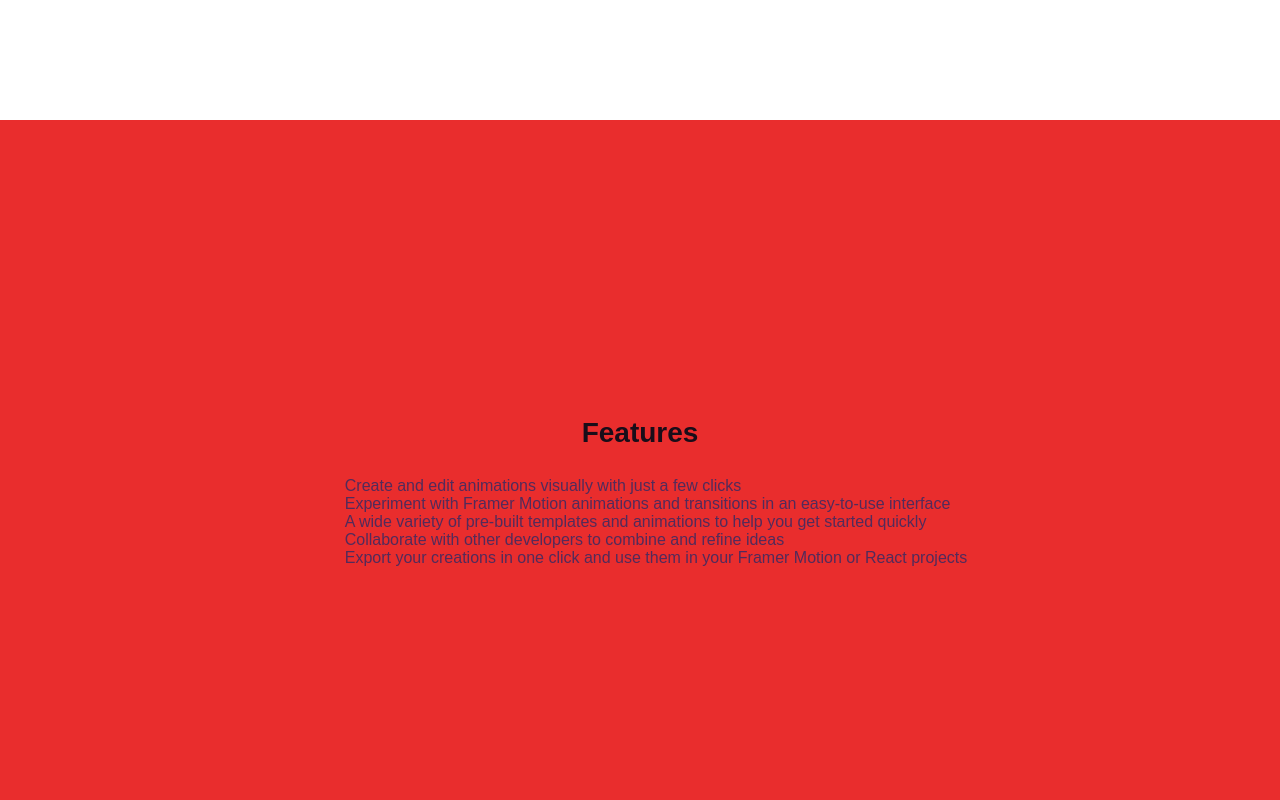
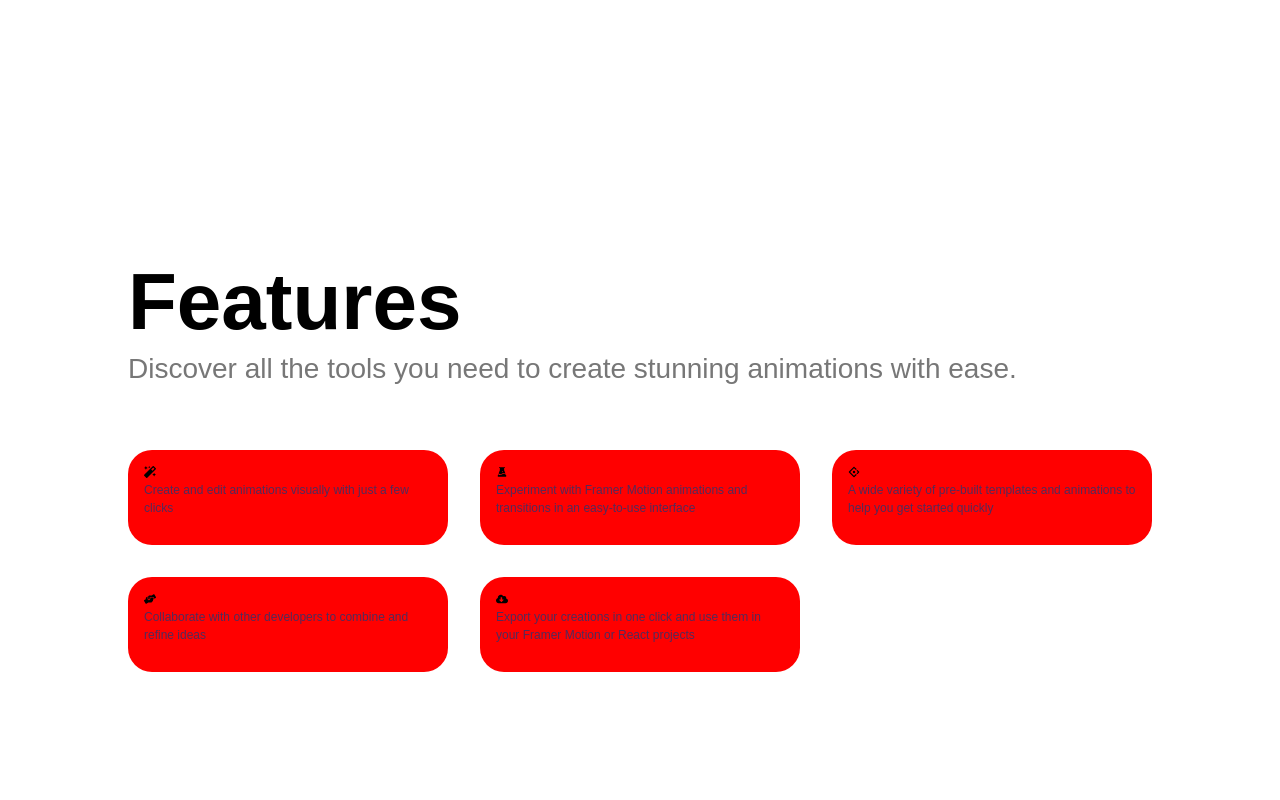
Before and after one commit to zenith-noble01/MotionGround, a React (Vite) app in the folder client/: page / in a window 1280 px wide. Shown: the part 680-1480 px from the top of the page. Built offline with nearby package versions, Linux system fonts and the light colour scheme; a web font is replaced by a local one.

Commit message:
started the features.jsx

```diff
--- a/client/src/components/Features.jsx
+++ b/client/src/components/Features.jsx
@@ -1,22 +1,53 @@
+import { useInView } from "react-intersection-observer";
+import { features } from "../constants";
+import "../styles/features.scss";
+import { motion, useAnimation } from "framer-motion";
+import { useEffect } from "react";
+import { textVariant } from "../utils/motion";
+import { fadeIn } from "../utils/motion";
+
 const Features = () => {
+  const { ref, inView } = useInView();
+  const control = useAnimation();
+
+  useEffect(() => {
+    if (inView) {
+      control.start("show");
+    } else {
+      control.start("hidden");
+    }
+  }, [inView, control]);
+
   return (
-    <section id="features">
-      <h2>Features</h2>
+    <section id="features" className="landing__features">
+      <motion.div
+        variants={textVariant(0)}
+        ref={ref}
+        initial="hidden"
+        animate={control}
+        className="text__features"
+      >
+        <h2>Features</h2>
+        <p>
+          Discover all the tools you need to create stunning animations with
+          ease.
+        </p>
+      </motion.div>
       <ul>
-        <li>Create and edit animations visually with just a few clicks</li>
-        <li>
-          Experiment with Framer Motion animations and transitions in an
-          easy-to-use interface
-        </li>
-        <li>
-          A wide variety of pre-built templates and animations to help you get
-          started quickly
-        </li>
-        <li>Collaborate with other developers to combine and refine ideas</li>
-        <li>
-          Export your creations in one click and use them in your Framer Motion
-          or React projects
-        </li>
+        {features.map((feature, index) => (
+          <motion.div
+            ref={ref}
+            variants={fadeIn("right", "tween", index * 0.1, 0.3)}
+            className="feature"
+            initial="hidden"
+            animate={control}
+          >
+            <div className="div">
+              <feature.icon />
+            </div>
+            <p> {feature.text}</p>
+          </motion.div>
+        ))}
       </ul>
     </section>
   );
--- a/client/src/constants/index.js
+++ b/client/src/constants/index.js
@@ -1,4 +1,5 @@
-
+import { FaMagic, FaHandsHelping, FaCloudDownloadAlt } from "react-icons/fa"
+import { AiFillExperiment, AiOutlineAntDesign } from "react-icons/ai"
 
 export const headerRoutes = [
     {
@@ -17,3 +18,17 @@ export const headerRoutes = [
         name: "blog", path: "/blog"
     },
 ]
+
+export const features = [
+    { text: "Create and edit animations visually with just a few clicks", icon: FaMagic },
+
+    {
+        text: "Experiment with Framer Motion animations and transitions in an easy-to-use interface",
+        icon: AiFillExperiment
+    },
+    { text: " A wide variety of pre-built templates and animations to help you get started quickly", icon: AiOutlineAntDesign },
+    { text: "Collaborate with other developers to combine and refine ideas", icon: FaHandsHelping },
+    {
+        text: "Export your creations in one click and use them in your Framer Motion or React projects", icon: FaCloudDownloadAlt
+    },
+]
--- a/client/src/styles/_variables.scss
+++ b/client/src/styles/_variables.scss
@@ -1,5 +1,5 @@
 // Colors
-$darkest: #190d19;
+$darkest: #0000;
 $darker: #2b124c;
 $dark: #522b5b;
 $light: #854f6c;
@@ -9,7 +9,7 @@ $neutral-color: #dfdfe7;
 $secondary-color: #36a5b7;
 $primary-color: white;
 $trans: 0.3s ease-in-out;
-$p-neutral: #999;
+$p-neutral: #777;
 
 //fonts
 
--- /dev/null
+++ b/client/src/styles/features.scss
@@ -0,0 +1,50 @@
+@import "./constants";
+@import "./variables";
+
+.landing__features {
+  @include flexDirection(column);
+  gap: 2rem;
+  padding: 5rem 10%;
+
+  .text__features {
+    width: 100%;
+    h2 {
+      font-size: 5rem;
+    }
+    p {
+      font-size: 1.75rem;
+      color: $p-neutral;
+    }
+  }
+
+  ul {
+    display: grid;
+    grid-template-columns: repeat(auto-fit, minmax(300px, 1fr));
+    gap: 2rem;
+    width: 100%;
+    padding: 0;
+    margin: 0;
+
+    .feature {
+      background: red;
+      padding: 1rem;
+      /* Font & Text */
+      font-family: sans-serif;
+      font-size: 12px;
+      font-style: normal;
+      font-variant: normal;
+      font-weight: 400;
+      letter-spacing: normal;
+      line-height: normal;
+      text-decoration: none solid rgb(0, 0, 0);
+      text-align: start;
+      text-indent: 0px;
+      text-transform: none;
+      vertical-align: baseline;
+      white-space: normal;
+      word-spacing: 0px;
+
+      border-radius: 24px;
+    }
+  }
+}
--- a/client/src/styles/landingPage.scss
+++ b/client/src/styles/landingPage.scss
@@ -1,12 +1,6 @@
 @import "./variables";
 
 main {
-  h2 {
-    margin: 2em 0 1em;
-    font-size: 28px;
-    font-weight: bold;
-    color: $darkest;
-  }
   p {
     margin-bottom: 1em;
     line-height: 1.5;
@@ -21,7 +15,6 @@ main {
   section {
     padding: 5em 2em;
     min-height: calc(100vh - 7em);
-    background-color: rgb(233, 45, 45);
     display: flex;
     flex-direction: column;
     align-items: center;
```
